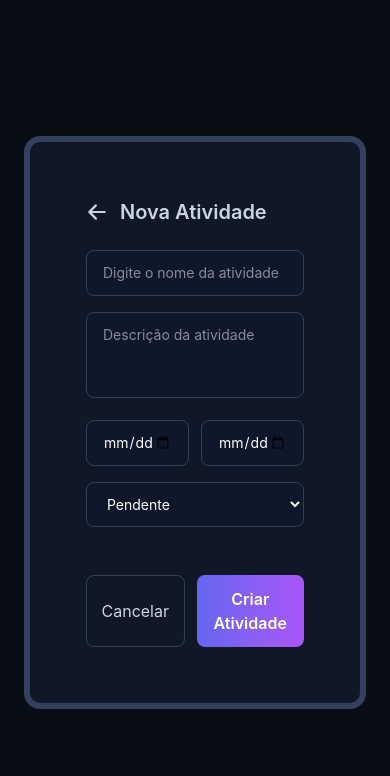
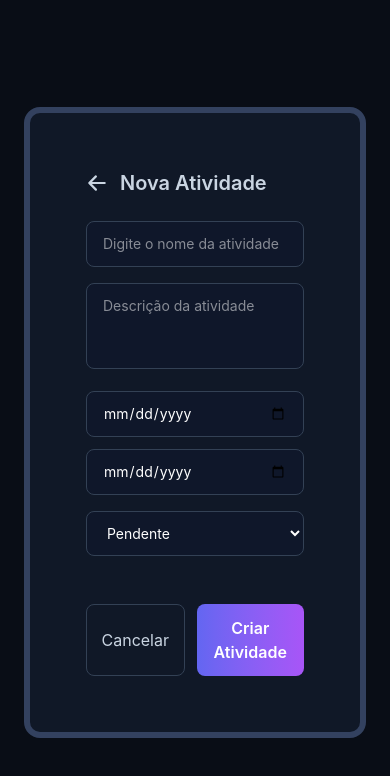
Before and after one commit to fernandasfarias/taskFlow-frontEnd, a React (Vite) app: page /projetos/1/nova-atividade in a window 390 px wide. Shown: the top 776 px of the page. Built offline with nearby package versions, Linux system fonts and the light colour scheme; no server answers.

Commit message:
fix: corrige responsividade em atividade data

```diff
--- a/src/pages/atividade/CriarAtividade.jsx
+++ b/src/pages/atividade/CriarAtividade.jsx
@@ -137,7 +137,7 @@
               className="w-full bg-[#0f172a] border border-[#334155] rounded-lg px-4 py-3 text-sm outline-none resize-none focus:border-[#8b5cf6]"
             />
 
-            <div className="grid grid-cols-2 gap-3">
+            <div className="grid grid-cols-1 sm:grid-cols-2 gap-3">
               <input
                 type="date"
                 name="dataInicio"
```
